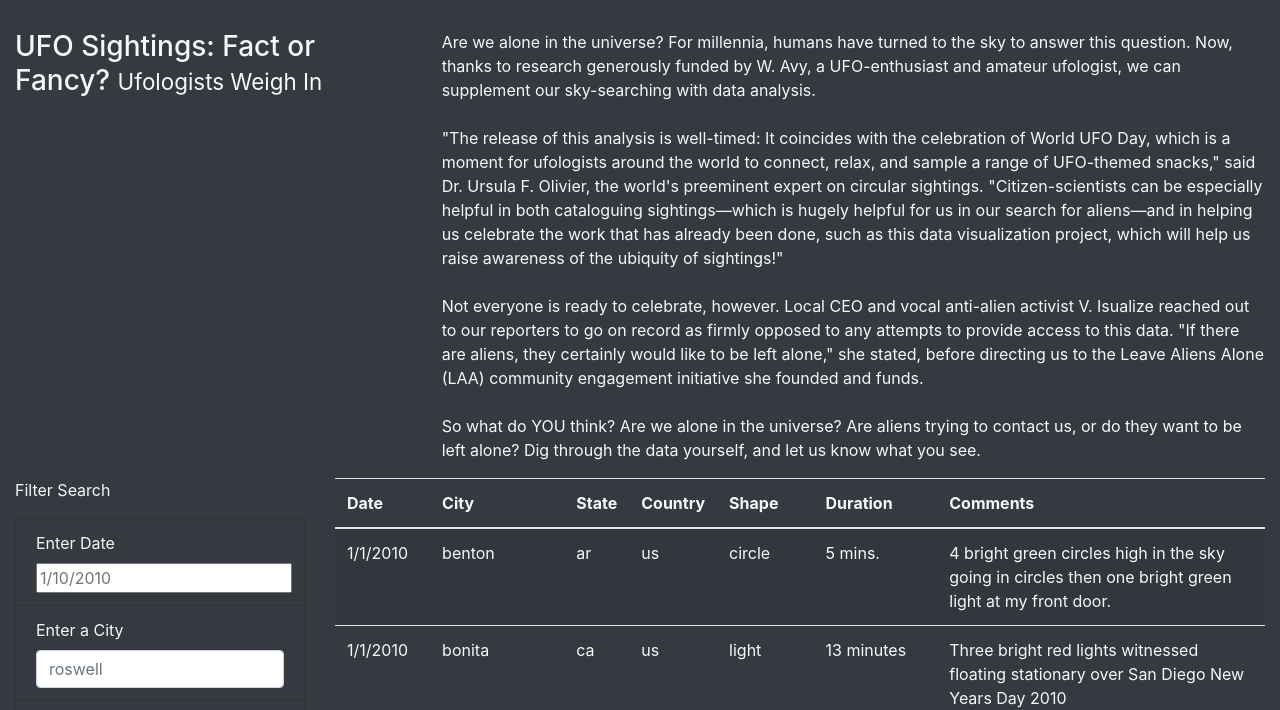
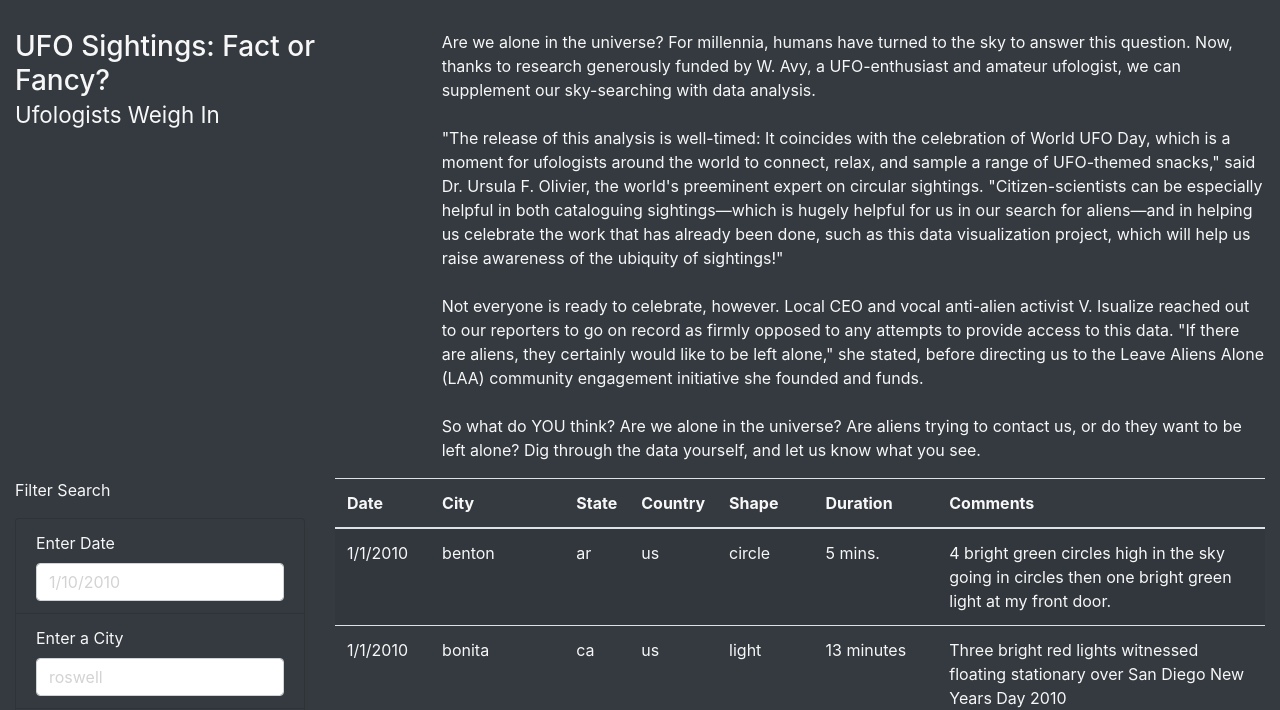
Before and after one commit to angkohtenko/UFOs, a plain HTML site: page index.html in a window 1280 px wide. Shown: the part 261-971 px from the top of the page. Drawn offline with nearby package versions, Linux system fonts and the light colour scheme.

Commit message:
design adjusted, screenshorts added

```diff
--- a/index.html
+++ b/index.html
@@ -25,7 +25,7 @@
     <div class="container-fluid">
         <div class="row">
             <div class="col-md-4">
-                <h3>UFO Sightings: Fact or Fancy? <small>Ufologists Weigh In</small></h3>
+                <h3>UFO Sightings: Fact or Fancy? <br/><small>Ufologists Weigh In</small></h3>
             </div>
             <div class="col-md-8">
                 <p>
@@ -43,7 +43,7 @@
                     <ul class="list-group bg-dark">
                         <li class="list-group-item bg-dark">
                             <label for="date">Enter Date</label>
-                            <input type="text" placeholder="1/10/2010" id="datetime" />
+                            <input type="text" placeholder="1/10/2010" id="datetime" class="form-control" />
                         </li>
                         <li class="list-group-item bg-dark">
                             <label for="city">Enter a City</label>
--- a/static/css/style.css
+++ b/static/css/style.css
@@ -7,4 +7,13 @@ body {
     background-image: url("../images/nasa.jpg");
     background-size: 100% 100%;
     text-align: center;
-    }
+}
+
+
+input {
+    color: black !important;
+}
+
+::placeholder {
+    color:lightgray !important;
+}
```
Also changed, not shown: ufo_starterCode.js (deleted, +0 -66 lines), static/images/adjusted_design.png (added), static/images/filtered_table_city.png (added), static/images/filtered_table_city_shape.png (added).
